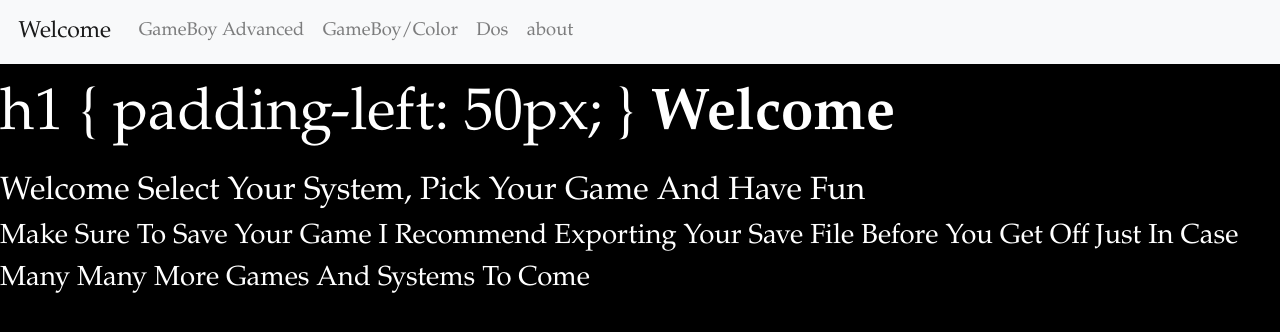
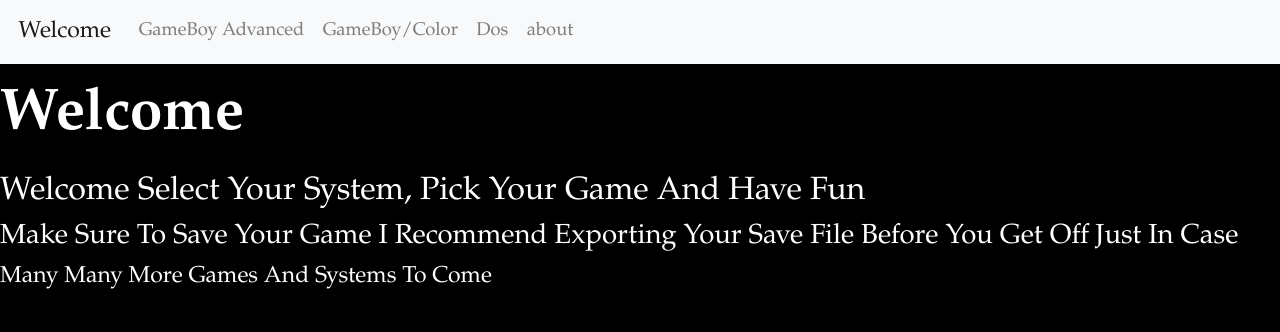
Before and after one commit to CarterDemon09/emuhub, a plain HTML site: page index.html in a window 1280 px wide. Drawn offline with nearby package versions, Linux system fonts and the light colour scheme.

Commit message:
Update index.html

```diff
--- a/index.html
+++ b/index.html
@@ -17,10 +17,10 @@
 <Body>
   <div id="header"></div>
   <div class="center">
-     <h1> h1 { padding-left: 50px; }
-        <strong>Welcome</strong></h1>
-  <h3> Welcome Select Your System, Pick Your Game And Have Fun</h3>
+     <h1>
+        <strong>           Welcome</strong></h1>
+  <h3>         Welcome Select Your System, Pick Your Game And Have Fun</h3>
      <h4> Make Sure To Save Your Game I Recommend Exporting Your Save File Before You Get Off Just In Case</h4>
-     <h4>Many Many More Games And Systems To Come</h4>
+     <h5>                Many Many More Games And Systems To Come</h5>
  </div>
 </Body>
```
